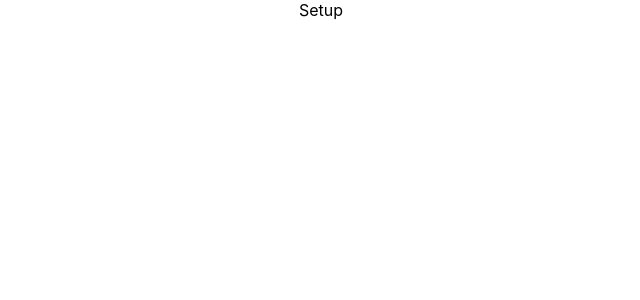
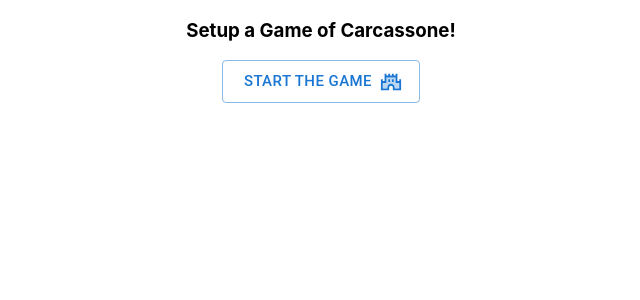
Before and after one commit to 2023-fall-adv-fe/carcassonne-sb, a React (Create React App) app: page /#/setup in a window 1280 px wide. Shown: the top 300 px of the page, without its empty margins (319-959 px from the left). Built offline with nearby package versions, Linux system fonts and the light colour scheme.

Commit message:
Finished screens/create-and-navigate.

```diff
--- /dev/null
+++ b/src/Home.tsx
@@ -0,0 +1,29 @@
+import Button from '@mui/material/Button';
+import CastleTwoToneIcon from '@mui/icons-material/CastleTwoTone';
+import { useNavigate } from "react-router-dom";
+
+
+export const Home = () => {
+
+    const navigate = useNavigate();
+
+    return (
+        <>
+            <h3>
+                Carcassone Scoreboard!
+            </h3>
+            <Button
+                variant='outlined'
+                size='large'
+                endIcon={
+                    <CastleTwoToneIcon />
+                }
+                onClick={
+                    () => navigate('/setup')
+                }
+              >
+                Play Carcassonne!
+            </Button>
+        </>
+    );
+};
--- /dev/null
+++ b/src/Play.tsx
@@ -0,0 +1,29 @@
+import Button from '@mui/material/Button';
+import CastleTwoToneIcon from '@mui/icons-material/CastleTwoTone';
+import { useNavigate } from "react-router-dom";
+
+
+export const Play = () => {
+
+    const navigate = useNavigate();
+
+    return (
+        <>
+            <h3>
+                Play &amp; Collect Data
+            </h3>
+            <Button
+                variant='outlined'
+                size='large'
+                endIcon={
+                    <CastleTwoToneIcon />
+                }
+                onClick={
+                    () => navigate(-2)
+                }
+              >
+                Done
+            </Button>
+        </>
+    );
+};
--- /dev/null
+++ b/src/Setup.tsx
@@ -0,0 +1,29 @@
+import Button from '@mui/material/Button';
+import CastleTwoToneIcon from '@mui/icons-material/CastleTwoTone';
+import { useNavigate } from "react-router-dom";
+
+
+export const Setup = () => {
+
+    const navigate = useNavigate();
+
+    return (
+        <>
+            <h3>
+                Setup a Game of Carcassone!
+            </h3>
+            <Button
+                variant='outlined'
+                size='large'
+                endIcon={
+            <CastleTwoToneIcon />
+            }
+            onClick={
+                () => navigate('/play')
+            }
+            >
+                Start the Game
+            </Button>
+        </>
+    );
+};
```
Also changed, not shown: src/App.tsx (+9 -15 lines).
